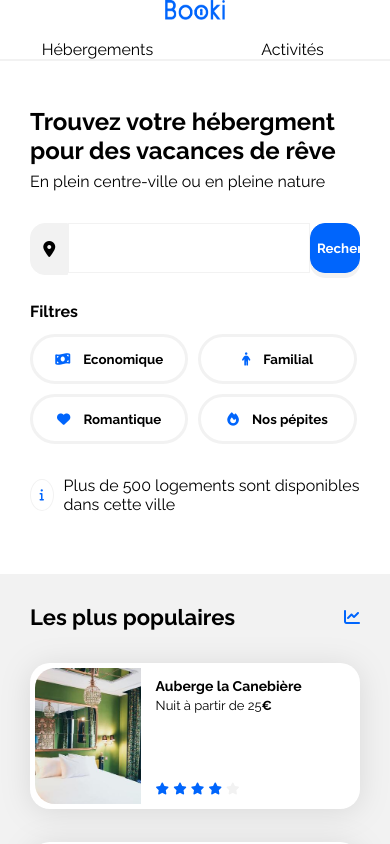
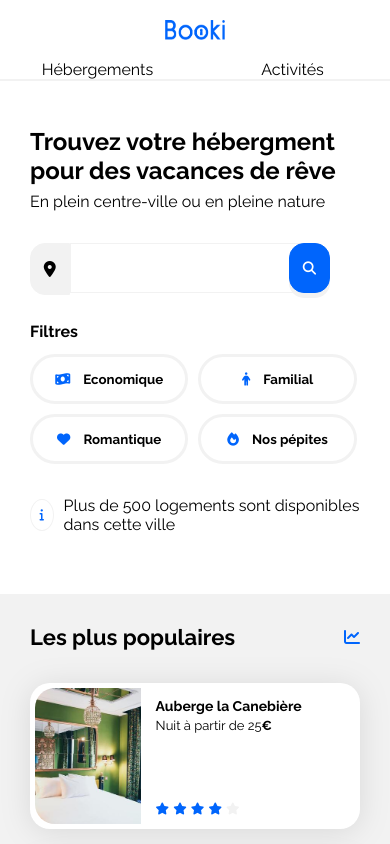
Before and after one commit to KNganLuong/Booki, a plain HTML site: page index.html in a window 390 px wide. Shown: the top 844 px of the page. Drawn offline with Linux system fonts and the light colour scheme.

Commit message:
projet fini

```diff
--- a/css/style.css
+++ b/css/style.css
@@ -96,6 +96,7 @@ form button {
   border-bottom-right-radius: 15px;
   width: 135px;
   cursor: pointer;
+  font-weight: bold;
 }
 
 /*****FILTRES*****/
@@ -430,8 +431,7 @@ footer h3 {
 /* Small devices (phones, less than 768px) */
 @media (max-width: 767.98px) {
   .main-container {
-    padding: 0 0;
-    box-sizing: unset;
+    padding: 0px;
   }
 
   body {
@@ -446,17 +446,18 @@ footer h3 {
   }
 
   .section-header-logo {
+    padding-top: 20px;
     display: flex;
     justify-content: center;
-    margin-bottom: 20px;
+    padding: 20px;
   }
 
   .section-header-menu {
-    border-bottom: 2px solid var(--main-bg-color);
     gap: 0;
   }
 
   .button-highlight {
+    border-bottom: 2px solid var(--main-bg-color);
     display: flex;
     justify-content: center;
     width: 50%;
@@ -468,12 +469,23 @@ footer h3 {
     border-bottom: 2px solid var(--main-color);
   }
 
-  /***** Rechercher *****/
+  /* Rechercher */
+
   form button {
-    border: 1px solid #0065fc;
     box-shadow: 0px 5px 0px 0px var(--main-bg-color);
     border-radius: 15px;
     width: 50px;
+    position: relative;
+    right: 30px;
+  }
+
+  form button span {
+    display: none;
+  }
+
+  form button:before {
+    font-family: FontAwesome;
+    content: '\f002';
   }
 
   .search-container {
--- a/index.html
+++ b/index.html
@@ -36,7 +36,7 @@
                 <form action="" method="get">
                     <label class="form-icon" for="site-search"> <i class="fa-solid fa-location-dot"></i> </label>
                     <input type="search" id="site-search" name="city">
-                    <button type="submit"><b>Rechercher</b></button>
+                    <button type="submit"><span>Rechercher</span></button>
                 </form>
 
                 <section class="filter">
```
